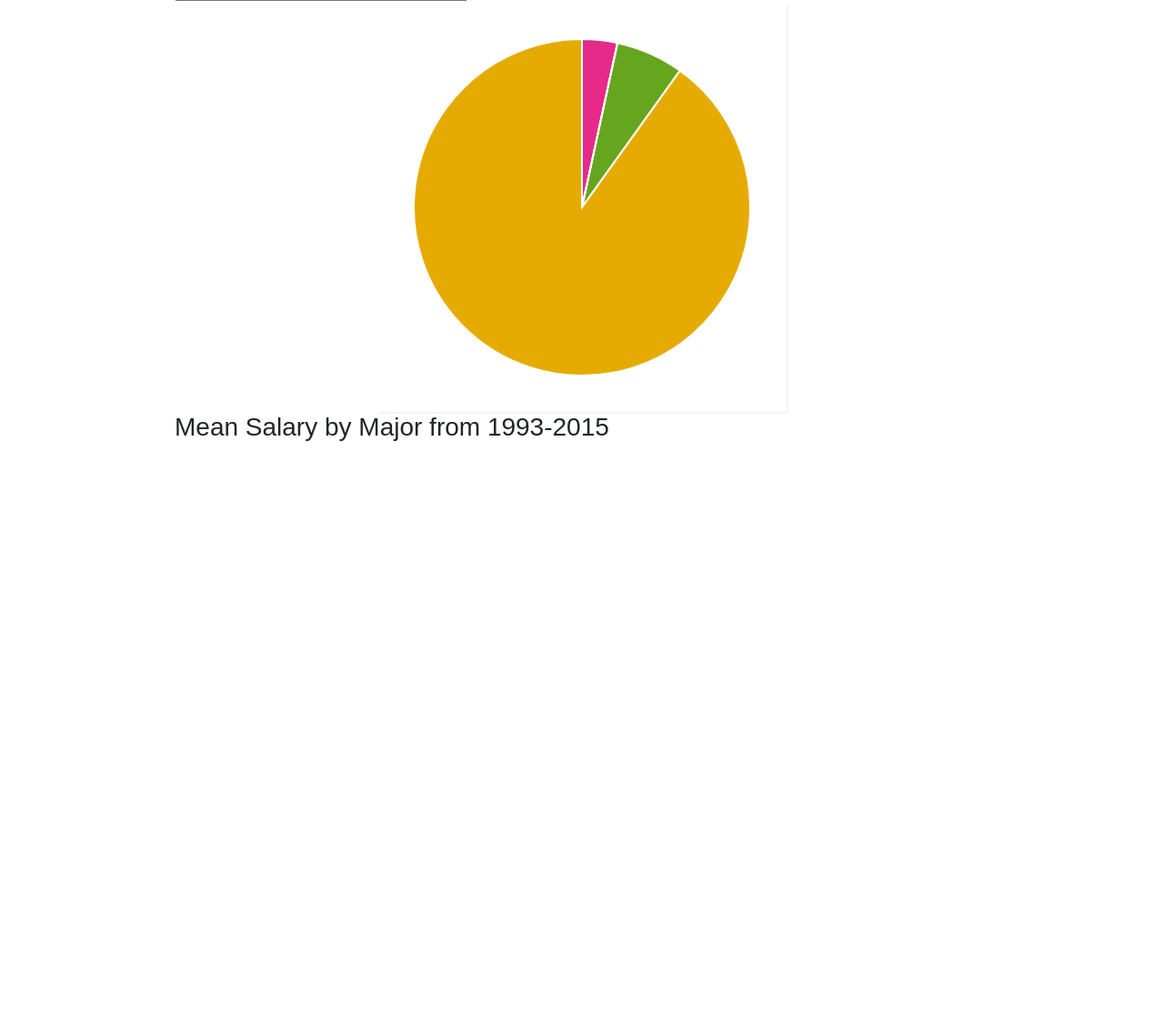
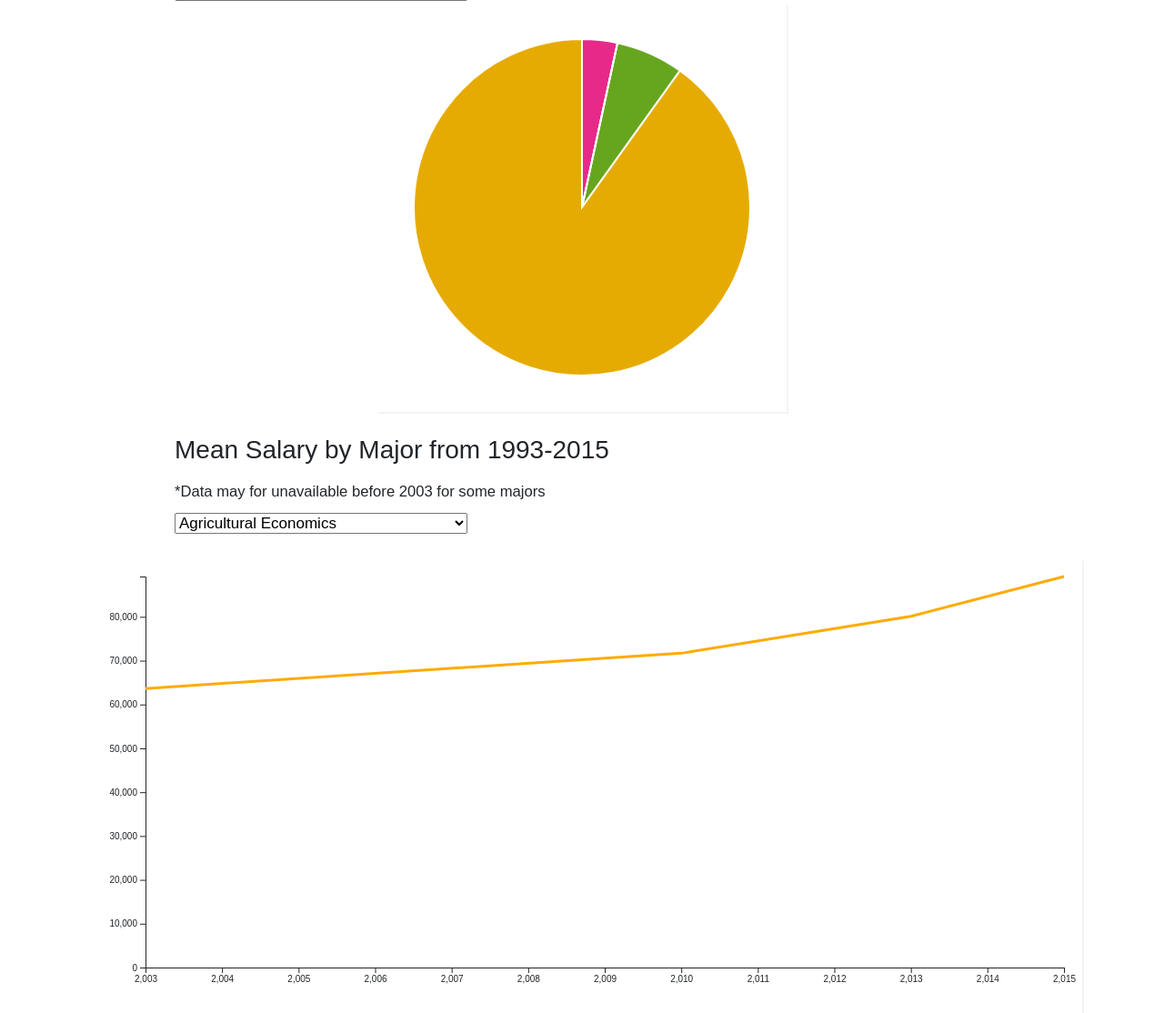
Before and after one commit to limilano/DesignSprint2, a plain HTML site: page analytical.html in a window 1280 px wide. Shown: the part 820-1934 px from the top of the page at 91% size. Before the commit the page ends 1340 px from the top, so only its background shows below. Drawn offline with nearby package versions, Linux system fonts and the light colour scheme.

Commit message:
line chart fixed

```diff
--- a/Analytical_LineChart.js
+++ b/Analytical_LineChart.js
@@ -1,53 +1,71 @@
-// set the dimensions and marginLines of the graph
-const marginLine = {top: 10, right: 30, bottom: 30, left: 60},
-    width = 1000 - marginLine.left - marginLine.right,
-    height = 500 - marginLine.top - marginLine.bottom;
+var svgTest = d3.select("#LineGraph").append("svg")
+        .attr("width", width + margin.left + margin.right)
+        .attr("height", height + margin.top + margin.bottom)
+        .append("g")
+        .attr("transform", "translate(" + margin.left + "," + margin.top + ")");
 
-// append the svg object to the body of the page
-const svgLine = d3.select("#LineGraph")
-  .append("svg")
-    .attr("width", width + marginLine.left + marginLine.right)
-    .attr("height", height + marginLine.top + marginLine.bottom)
-  .append("g")
-    .attr("transform", `translate(${marginLine.left},${marginLine.top})`);
+function updateLineGraph(lookformajor) {
+    // Read the CSV file
+    svgTest = d3.select("#LineGraph").select("svg").remove();
+    svgTest = d3.select("#LineGraph").append("svg")
+        .attr("width", width + margin.left + margin.right)
+        .attr("height", height + margin.top + margin.bottom)
+        .append("g")
+        .attr("transform", "translate(" + margin.left + "," + margin.top + ")");
+    d3.csv("graduates.csv").then(data => {
+      // Convert relevant fields to numbers
+      data.forEach(d => {
+        d.Mean = +d.Mean;
+      });
 
-//Read the data
-d3.csv("graduates.csv").then( function(data) {
+      // Filter data for the specific major
+      let majorLine = [];
+      let max = 0;
 
-  // group the data: I want to draw one line per group
-  const sumstat = d3.group(data, d => d.Major); // nest function allows to group the calculation per level of a factor
+      data.forEach(d => {
+        if (d.Major === lookformajor) {
+          majorLine.push({ year: +d.Year, value: +d.Mean });
+          if (d.Mean > max) {
+            max = d.Mean;
+          }
+        }
+      });
 
-  // Add X axis --> it is a date format
-  const x = d3.scaleLinear()
-    .domain(d3.extent(data, function(d) { return d.Year; }))
-    .range([ 0, width ]);
-    svgLine.append("g")
-    .attr("transform", `translate(0, ${height})`)
-    .call(d3.axisBottom(x).ticks(5));
+      // Define scales based on filtered data
+      var xScale = d3.scaleLinear()
+        .domain(d3.extent(majorLine, d => d.year)) // Calculate domain from data
+        .range([0, width]);
 
-  // Add Y axis
-  const y = d3.scaleLinear()
-    .domain([0, d3.max(data, function(d) { return +d.Mean; })])
-    .range([ height, 0 ]);
-    svgLine.append("g")
-    .call(d3.axisLeft(y));
+      var yScale = d3.scaleLinear()
+        .domain([0, max]) // Input
+        .range([height, 0]); // Output
 
-  // color palette
-  const color = d3.scaleOrdinal()
-    .range(['#e41a1c','#377eb8','#4daf4a','#984ea3','#ff7f00','#ffff33','#a65628','#f781bf','#999999'])
+      // Add the SVG to the page
 
-  // Draw the line
-  svgLine.selectAll(".line")
-      .data(sumstat)
-      .join("path")
-        .attr("fill", "none")
-        .attr("stroke", function(d){ return color(d[0]) })
-        .attr("stroke-width", 1.5)
-        .attr("d", function(d){
-          return d3.line()
-            .x(function(d) { return x(d.Year); })
-            .y(function(d) { return y(+d.Mean); })
-            (d[1])
-        })
 
-})
+      // Append X axis
+      svgTest.append("g")
+        .attr("class", "x axis")
+        .attr("transform", "translate(0," + height + ")")
+        .call(d3.axisBottom(xScale));
+
+      // Append Y axis
+      svgTest.append("g")
+        .attr("class", "y axis")
+        .call(d3.axisLeft(yScale));
+
+      // Define the line generator
+      var line = d3.line()
+        .x(function(d) { return xScale(d.year); }) // Use year for x values
+        .y(function(d) { return yScale(d.value); }); // Use mean for y values
+
+      // Bind data and append the path for the line
+      svgTest.append("path")
+        .datum(majorLine) // Binds data to the line
+        .attr("class", "line") // Assign a class for styling
+        .attr("d", line); // Calls the line generator
+    });
+  }
+
+  // Call the function to render the line graph
+  updateLineGraph("Agricultural Economics");
--- a/analytical.html
+++ b/analytical.html
@@ -104,18 +104,79 @@
 
         <div id="PieToolTip" style="position: absolute;width: auto;"></div>
         <div id="PieChart"></div>
+        <br>
 
         <h3>Mean Salary by Major from 1993-2015</h3>
-        <!-- <div id = "LineToolTip"></div> -->
+        <p>*Data may for unavailable before 2003 for some majors</p>
+        <select onchange="updateLineGraph(this.value)">
+          <option value="Agricultural Economics">Agricultural Economics</option>
+          <option value="Animal Sciences">Animal Sciences</option>
+          <option value="Anthropology and Archeology">Anthropology and
+            Archeology</option>
+          <option value="Area and Ethnic Studies">Area and Ethnic
+            Studies</option>
+          <option value="Atmospheric Sciences and Meteorology">Atmospheric
+            Sciences and Meteorology</option>
+          <option value="Biochemistry and Biophysics">Biochemistry and
+            Biophysics</option>
+          <option value="Biological Sciences">Biological Sciences</option>
+          <option value="Botany">Botany</option>
+          <option value="Chemical Engineering">Chemical Engineering</option>
+          <option value="Chemistry">Chemistry</option>
+          <option value="Civil Engineering">Civil Engineering</option>
+          <option value="Computer Science and Math">Computer Science and
+            Math</option>
+          <option value="Criminology">Criminology</option>
+          <option value="Earth Sciences">Earth Sciences</option>
+          <option value="Economics">Economics</option>
+          <option value="Electrical Engineering">Electrical Engineering</option>
+          <option value="Environmental Science Studies">Environmental Science
+            Studies</option>
+          <option value="Food Sciences and Technology">Food Sciences and
+            Technology</option>
+          <option value="Forestry Services">Forestry Services</option>
+          <option value="Genetics, Animal and Plant">Genetics, Animal and
+            Plant</option>
+          <option value="Geography">Geography</option>
+          <option value="Geology">Geology</option>
+          <option value="History of Science">History of Science</option>
+          <option value="Information Services and Systems">Information Services
+            and Systems</option>
+          <option value="International Relations">International
+            Relations</option>
+          <option value="Linguistics">Linguistics</option>
+          <option value="Mechanical Engineering">Mechanical Engineering</option>
+          <option value="Nutritional Science">Nutritional Science</option>
+          <option value="OTHER Agricultural Sciences">OTHER Agricultural
+            Sciences</option>
+          <option value="OTHER Geological Sciences">OTHER Geological
+            Sciences</option>
+          <option value="OTHER Physical and Related Sciences">OTHER Physical and
+            Related Sciences</option>
+          <option value="Pharmacology, Human and Animal">Pharmacology, Human and
+            Animal</option>
+          <option value="Philosophy of Science">Philosophy of Science</option>
+          <option value="Physics and Astronomy">Physics and Astronomy</option>
+          <option value="Physiology, Human and Animal">Physiology, Human and
+            Animal</option>
+          <option value="Plant Sciences">Plant Sciences</option>
+          <option value="Political Science and Government">Political Science and
+            Government</option>
+          <option value="Psychology">Psychology</option>
+          <option value="Public Policy Studies">Public Policy Studies</option>
+          <option value="Sociology">Sociology</option>
+          <option value="Statistics">Statistics</option>
+          <option value="Zoology, General">Zoology, General</option>
+
+        </select>
 
       </div>
+      <div id = "LineGraph"></div>
     </div>
 
     <script src="Analytical_PieChart.js"></script>
     <script src="Analytical_MFbarchart.js"></script>
-
-    <div id ="LineGraph"></div>
-    <script src="https://d3js.org/d3.v6.min.js"></script>
     <script src="Analytical_LineChart.js"></script>
 
+
   </body>
--- a/styles.css
+++ b/styles.css
@@ -131,3 +131,26 @@ box-shadow: 2px 2px #f4f4f4;
 .axis-x text {
   display: none;
 }
+
+
+.line {
+  fill: none;
+  stroke: #ffab00;
+  stroke-width: 3;
+}
+
+.overlay {
+fill: none;
+pointer-events: all;
+}
+
+/* Style the dots by assigning a fill and stroke */
+.dot {
+  fill: #ffab00;
+  stroke: #fff;
+}
+
+.focus circle {
+fill: none;
+stroke: steelblue;
+}
```
